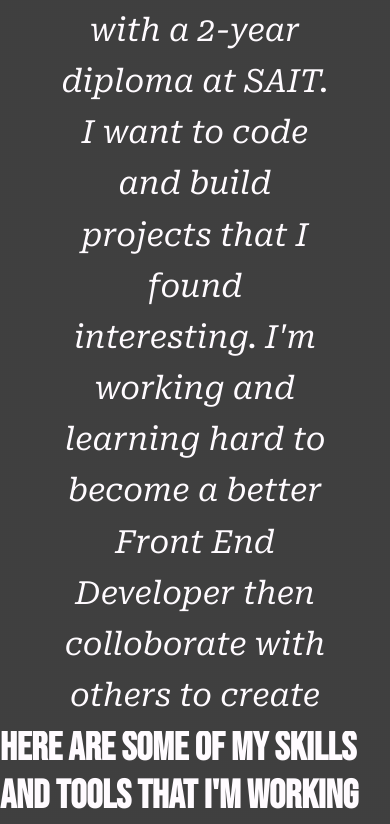
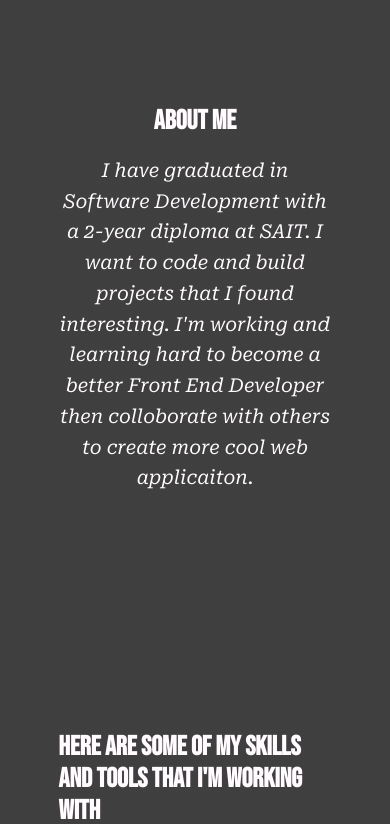
Before and after one commit to TieuVanHien/portfolio, a React (Create React App) app: page / in a window 390 px wide. Shown: the part 957-1781 px from the top of the page. Built offline with nearby package versions, Linux system fonts and the light colour scheme.

Commit message:
updated responsiveness for skill, about section

```diff
--- a/src/scss/section/_about.scss
+++ b/src/scss/section/_about.scss
@@ -1,10 +1,21 @@
+@use "../mixin" as *;
+
 .about {
   height: 100vh;
   .container {
     flex-direction: column;
     p {
       font-size: 2em;
-      width: 70%;
+    }
+  }
+  @include respond-to("tablet") {
+    .container {
+      h1 {
+        font-size: 1.7em;
+      }
+      p {
+        font-size: 1.2em;
+      }
     }
   }
 }
--- a/src/scss/section/_skill.scss
+++ b/src/scss/section/_skill.scss
@@ -1,3 +1,5 @@
+@use "../mixin" as *;
+
 .skills {
   height: 100vh;
   .container {
@@ -30,4 +32,14 @@
       border-radius: 0.5em;
     }
   }
+  @include respond-to("tablet") {
+    height: auto;
+    .container {
+      h2 {
+        margin-bottom: 1.5em;
+        width: 70%;
+        font-size: 1.7em;
+      }
+    }
+  }
 }
--- a/src/scss/values/_typography.scss
+++ b/src/scss/values/_typography.scss
@@ -65,10 +65,9 @@ body {
 }
 p {
   font-family: $fontBody;
-  width: 60%;
+  width: 70%;
   text-align: center;
   color: $white;
-  font-size: 1em;
   line-height: 1.6;
 }
 input,
```
